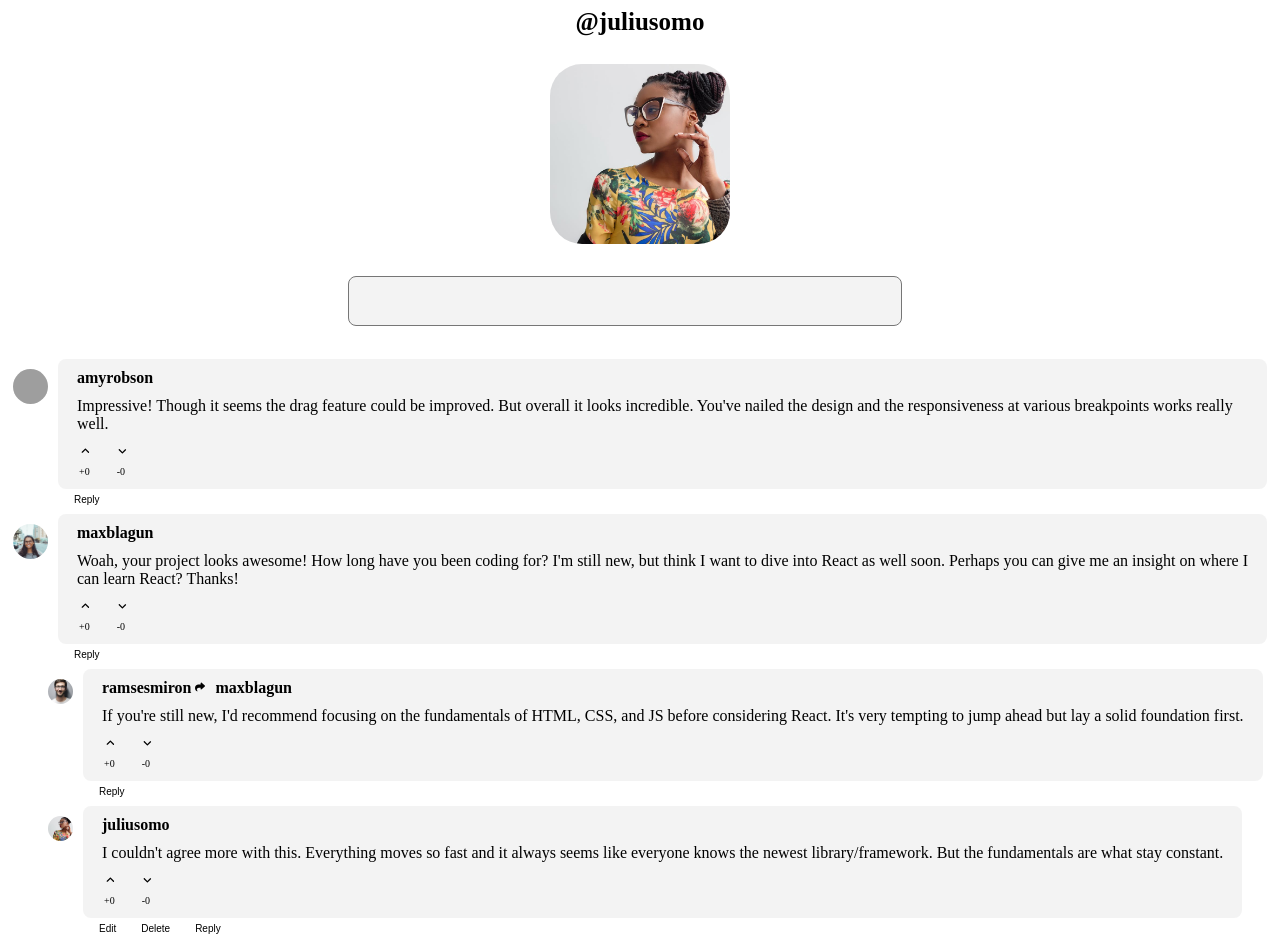
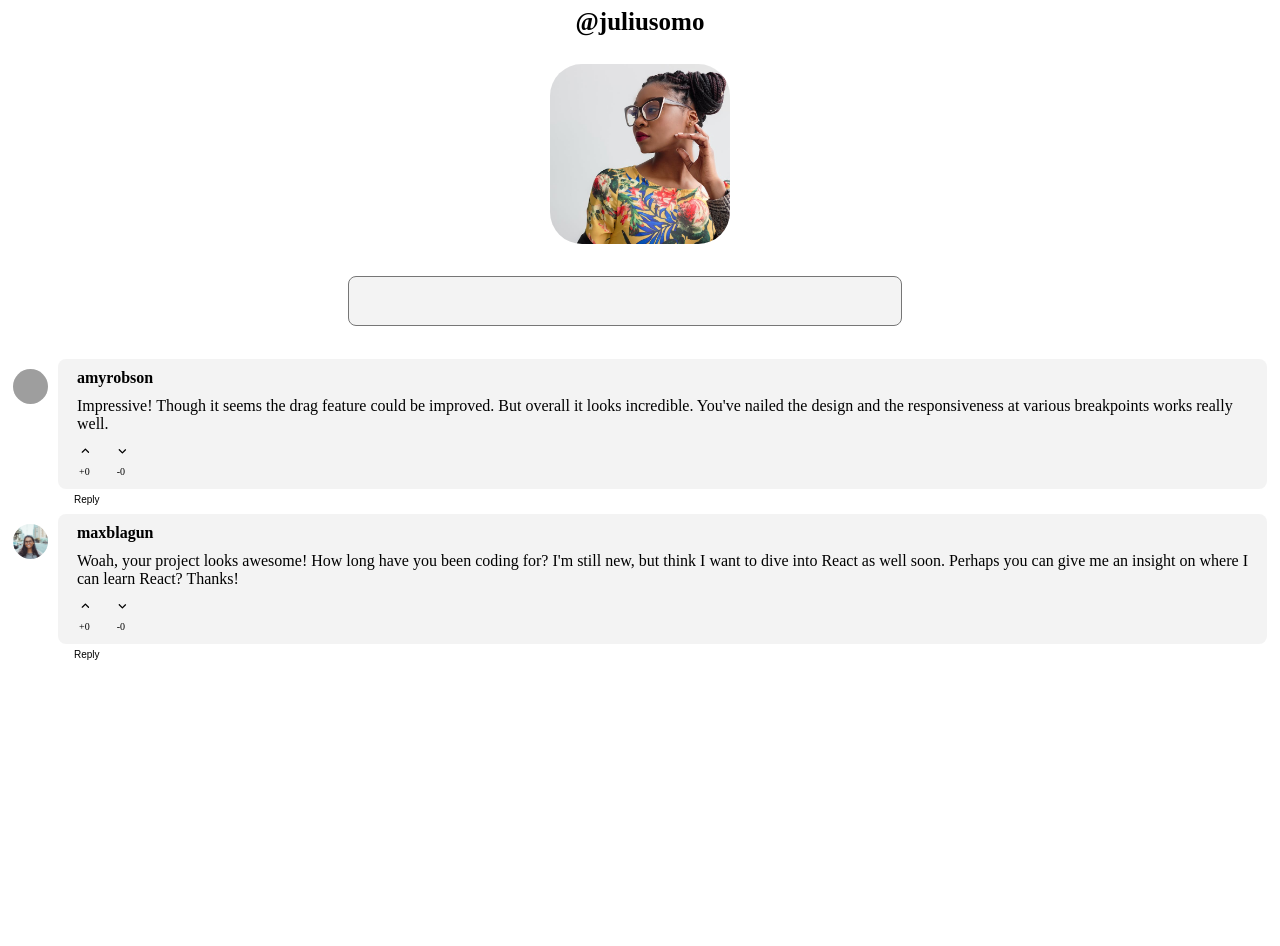
Before and after one commit to vivek256/my-app, a React (Create React App) app: page / in a window 1280 px wide. After the commit the page ends 800 px from the top, so only its background shows below. Built offline with nearby package versions, Linux system fonts and the light colour scheme; grey boxes are pictures that could not be loaded.

Commit message:
Update App.js

```diff
--- a/src/App.js
+++ b/src/App.js
@@ -146,21 +146,7 @@ export default function App() {
       </div></div>
     <div>
       {commentStructure.comments.map((val, index) => {
-        let value = <Comment id={val.id} data={val} deleteReply={deleteReply} addReply={addReply} currentUser={commentStructure.currentUser} />;
-
-        return val.replies === undefined || val.replies.length === 0 ? (
-          value
-        ) : (
-          // <div className="comment-parent-container-div">
-          <div>
-            <Comment data={val} id={val.id} addReply={addReply} deleteReply={deleteReply} currentUser={commentStructure.currentUser} />
-            {val.replies.map((value, i) => {
-
-              return <Comment id={value.id} data={value} addReply={addReply} deleteReply={deleteReply} currentUser={commentStructure.currentUser} />;
-            })}
-          </div>
-          // </div>
-        );
+        return <Comment id={val.id} data={val} addReply={addReply} deleteReply={deleteReply} currentUser={commentStructure.currentUser} />;
       })}
     </div></>
   );
```
